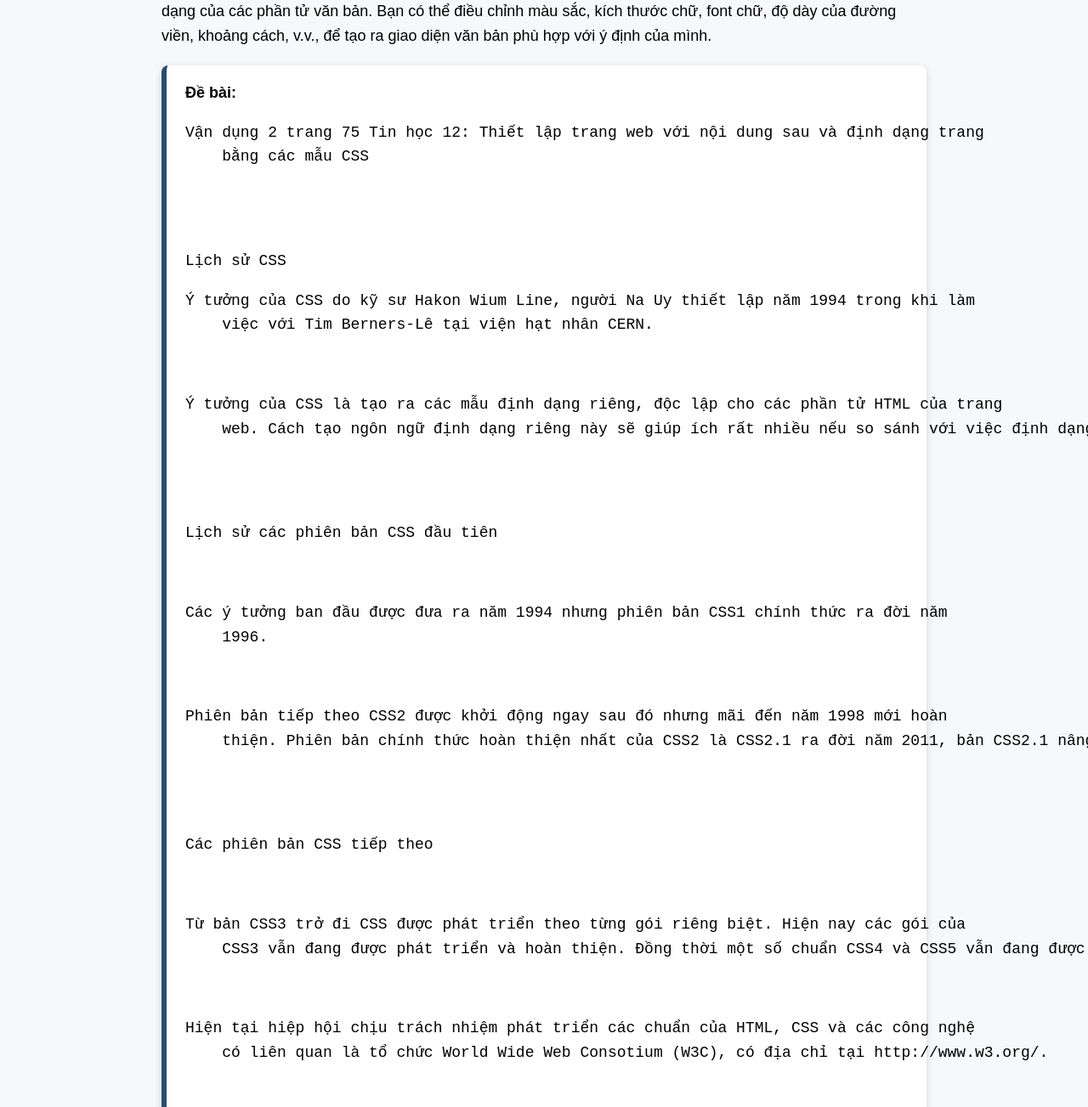
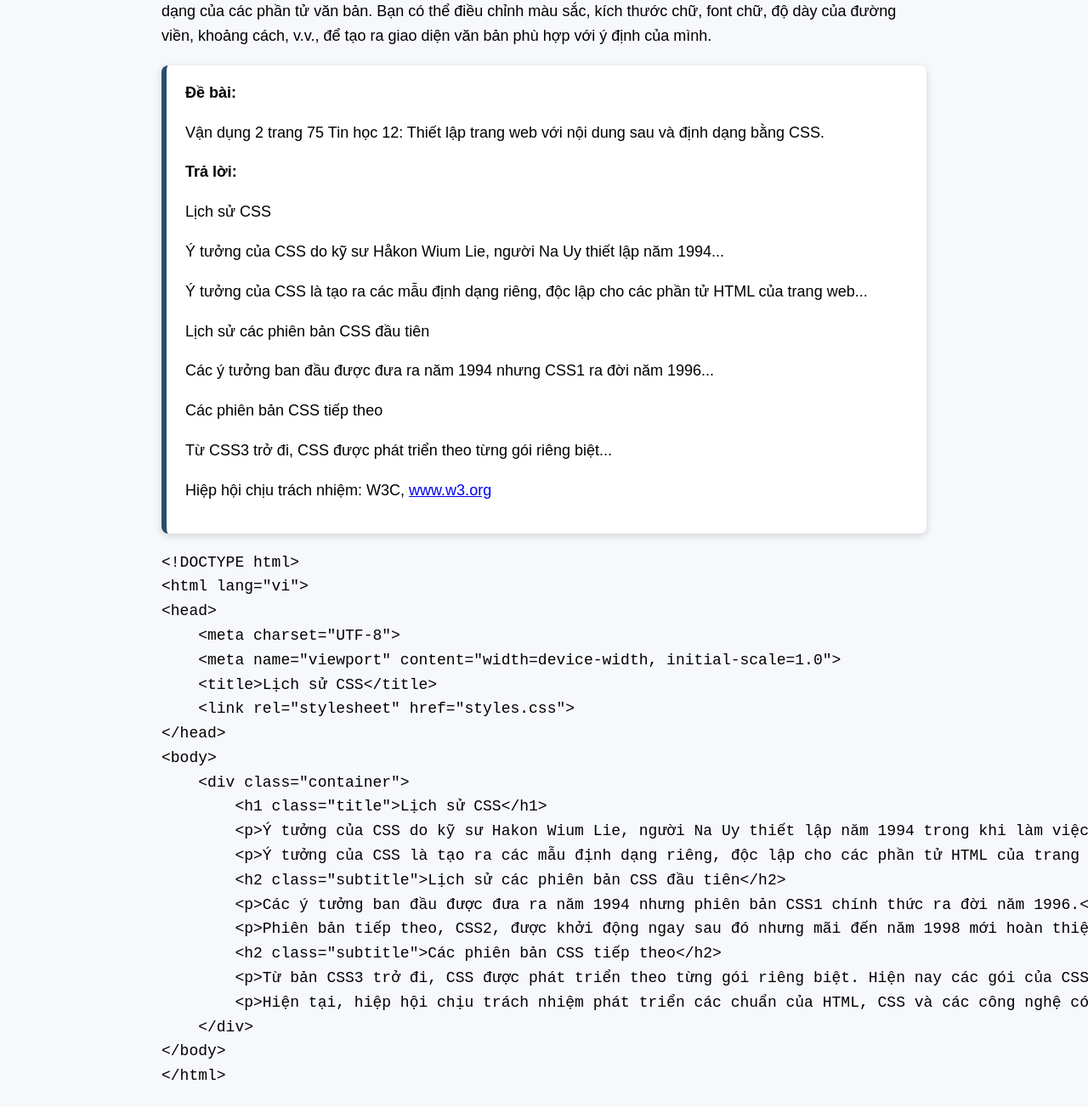
Before and after one commit to thanhphuong290908-stack/b-i-13, a plain HTML site: page index.html in a window 1280 px wide. Shown: the part 1897-3200 px from the top of the page at 85% size. Drawn offline with Linux system fonts and the light colour scheme.

Commit message:
Update index.html

```diff
--- a/index.html
+++ b/index.html
@@ -128,33 +128,20 @@ Sự giống nhau và tương thích của Style Sheet trong các phần mềm s
 - Khuôn mẫu định dạng: Cả Style Sheet và CSS đều cho phép bạn tạo ra các khuôn mẫu định dạng để áp dụng cho các phần tử văn bản. Bằng cách này, bạn có thể định dạng các tiêu đề, đoạn văn, danh sách, v.v., một cách thống nhất và dễ dàng.<br>
 - Kiểm soát phong cách và định dạng: Cả Style Sheet và CSS đều cho phép bạn kiểm soát phong cách và định dạng của các phần tử văn bản. Bạn có thể điều chỉnh màu sắc, kích thước chữ, font chữ, độ dày của đường viền, khoảng cách, v.v., để tạo ra giao diện văn bản phù hợp với ý định của mình.
 
-    <div class="problem-box">
+      <div class="problem-box">
         <b>Đề bài:</b>
-<pre>
-<p>Vận dụng 2 trang 75 Tin học 12: Thiết lập trang web với nội dung sau và định dạng trang
-    bằng các mẫu CSS</p>
+        <p>Vận dụng 2 trang 75 Tin học 12: Thiết lập trang web với nội dung sau và định dạng bằng CSS.</p>
+        <p><b>Trả lời:</b></p>
+        <p>Lịch sử CSS</p>
+        <p>Ý tưởng của CSS do kỹ sư Håkon Wium Lie, người Na Uy thiết lập năm 1994...</p>
+        <p>Ý tưởng của CSS là tạo ra các mẫu định dạng riêng, độc lập cho các phần tử HTML của trang web...</p>
+        <p>Lịch sử các phiên bản CSS đầu tiên</p>
+        <p>Các ý tưởng ban đầu được đưa ra năm 1994 nhưng CSS1 ra đời năm 1996...</p>
+        <p>Các phiên bản CSS tiếp theo</p>
+        <p>Từ CSS3 trở đi, CSS được phát triển theo từng gói riêng biệt...</p>
+        <p>Hiệp hội chịu trách nhiệm: W3C, <a href="http://www.w3.org/">www.w3.org</a></p>
+    </div>
 
-<p>Lịch sử CSS
-<p>Ý tưởng của CSS do kỹ sư Hakon Wium Line, người Na Uy thiết lập năm 1994 trong khi làm
-    việc với Tim Berners-Lê tại viện hạt nhân CERN.</p>
-<p>Ý tưởng của CSS là tạo ra các mẫu định dạng riêng, độc lập cho các phần tử HTML của trang
-    web. Cách tạo ngôn ngữ định dạng riêng này sẽ giúp ích rất nhiều nếu so sánh với việc định dạng theo từng thẻ HTML.</p>
-
-<p>Lịch sử các phiên bản CSS đầu tiên</p>
-<p>Các ý tưởng ban đầu được đưa ra năm 1994 nhưng phiên bản CSS1 chính thức ra đời năm
-    1996.</p>
-<p>Phiên bản tiếp theo CSS2 được khởi động ngay sau đó nhưng mãi đến năm 1998 mới hoàn
-    thiện. Phiên bản chính thức hoàn thiện nhất của CSS2 là CSS2.1 ra đời năm 2011, bản CSS2.1 nâng cấp được hoàn thiện năm 2016.</p>
-
-<p>Các phiên bản CSS tiếp theo</p>
-<p>Từ bản CSS3 trở đi CSS được phát triển theo từng gói riêng biệt. Hiện nay các gói của
-    CSS3 vẫn đang được phát triển và hoàn thiện. Đồng thời một số chuẩn CSS4 và CSS5 vẫn đang được tiếp tục thiết lập mới.</p>
-<p>Hiện tại hiệp hội chịu trách nhiệm phát triển các chuẩn của HTML, CSS và các công nghệ
-    có liên quan là tổ chức World Wide Web Consotium (W3C), có địa chỉ tại http://www.w3.org/.</p>
-</pre>
-
-
-     </div>
 
 <pre>
 &lt;!DOCTYPE html&gt;
```
